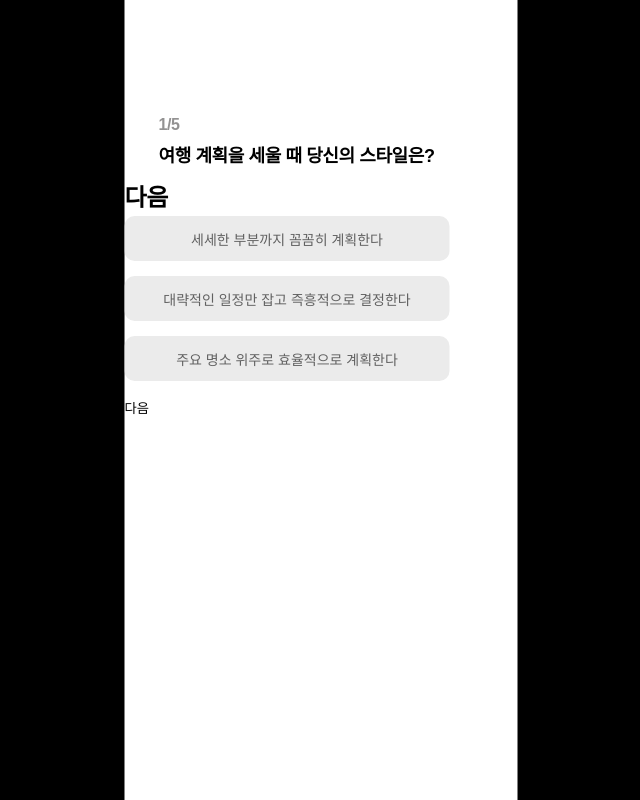
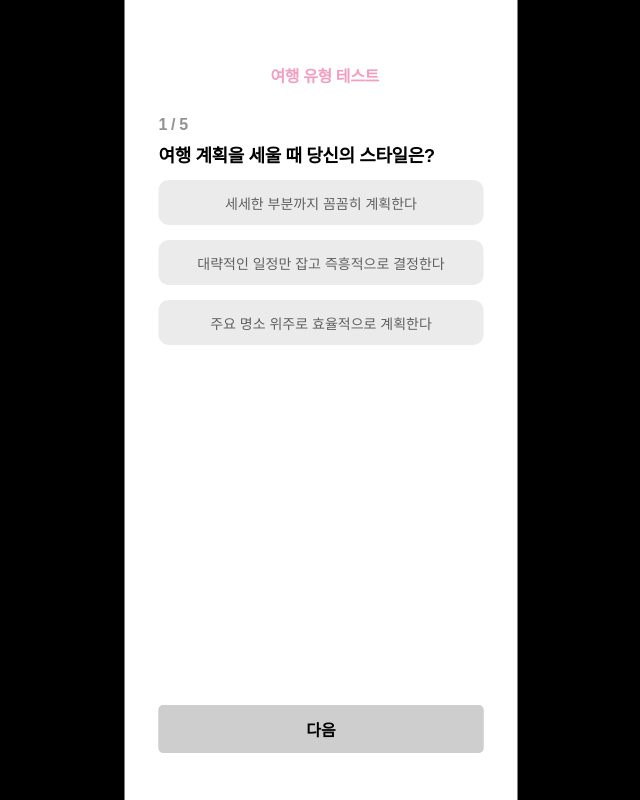
Before and after one commit to Team-Oddy/Oddy, a Django app: template templates/test.html in a window 1280 px wide. Shown: the whole page, without its empty margins (319-959 px from the left). Run offline with Django 5.2, Linux system fonts and the light colour scheme; the template is opened without the code that fills it, so the values that code supplies are empty.

Commit message:
[style] 태연, 화현 css 수정

```diff
--- a/static/css/tystyle.css
+++ b/static/css/tystyle.css
@@ -228,6 +228,15 @@
     top: 16.49px;
 }
 
+
+.test-page-container-top {
+    font: var(--text-style-pretendard-semibold-16);
+    color: var(--pink02);
+    position: absolute;
+    top: 63px;
+    left: 146px;
+}
+
 .test-page-number {
     font: var(--text-style-pretendard-semibold-16);
     color: var(--gray03);
@@ -250,7 +259,8 @@
 
 .test-page {
     position: relative;
-    padding-top: 180px; /
+    padding-top: 180px;
+    padding-left: 34px;
 }
 
 .test-page button:not(:last-child) {
@@ -263,3 +273,21 @@
     font: var(--text-style-pretendard-regular-14);
     color: var(--gray04);
 }
+
+.next-link, .complete-btn {
+    width: 325px;
+    height: 48px;
+    flex-shrink: 0;
+    border-radius: 5px;
+    border: 0px;
+    border-color: var(--gray02);
+    background: var(--gray02);
+    position: absolute;
+    top: 705px;
+    left: 34px;
+    display: flex;
+    justify-content: center;
+    align-items: center;
+    font: var(--text-style-pretendard-semibold-16);
+    color: var(--black);
+}
--- a/templates/test.html
+++ b/templates/test.html
@@ -5,7 +5,9 @@
 
 {% block content %}
 
-<div id="test-page-container"></div>
+<div id="test-page-container">
+    <span class="test-page-container-top">여행 유형 테스트</span>
+</div>
 
 <script>
 let questions = [
@@ -57,17 +59,18 @@ function createPage(index) {
     let nav = document.createElement('h2');
     if (index > 0) {
         let prevLink = document.createElement('a');
-        prevLink.innerHTML = '&lt;';
+        //prevLink.innerHTML = '&lt;';
         prevLink.href = 'javascript:void(0)';
         prevLink.onclick = () => showPage(index - 1);
         nav.appendChild(prevLink);
     }
     let pageNumber = document.createElement('span');
     pageNumber.classList.add('test-page-number');
-    pageNumber.textContent = `${index + 1}/${totalPages}`;
+    pageNumber.textContent = `${index + 1} / ${totalPages}`;
     nav.appendChild(pageNumber);
     if (index < totalPages - 1) {
         let nextLink = document.createElement('a');
+        nextLink.classList.add('next-link');
         nextLink.innerHTML = '다음';
         nextLink.href = 'javascript:void(0)';
         nextLink.onclick = () => {
@@ -94,6 +97,7 @@ function createPage(index) {
     });
 
     let completeButton = document.createElement('button');
+    completeButton.classList.add('complete-btn');
     completeButton.textContent = (index === totalPages - 1) ? '완료하기' : '다음';
     completeButton.onclick = () => {
         if (index === totalPages - 1) {
@@ -285,9 +289,9 @@ function determineTravelType(answers) {
             name: '휴식 추구형',
             keyword1: '#힐링',
             keyword2: '#여유',
-            characteristics: '편안한 숙소에서 여유롭게 시간을 보내며 휴식',
-            advantages: ['충분한 휴식과 재충전', '스트레스 없는 여행', '여유로운 일정 진행'],
-            disadvantages: ['새로운 경험 부족', '현지 문화 체험 제한적']
+            characteristics: '편안한 숙소에서 여유롭게 시간을 보내며 휴식해요',
+            advantages: ['충분한 휴식과 재충전이 가능해요', '스트레스 없는 여행을 추구해요', '여유로운 일정 진행이 가능해요'],
+            disadvantages: ['새로운 경험이 부족할 수 있어요', '현지 문화 체험 제한적이에요']
         },
         'd': {
             className: 'eat',
```
Also changed, not shown: static/css/style_hwahyeon.css (+30 -60 lines).
